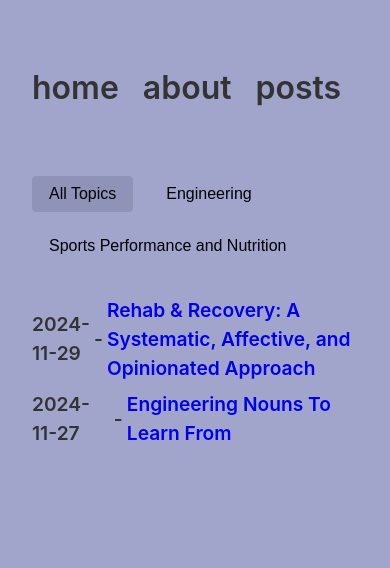
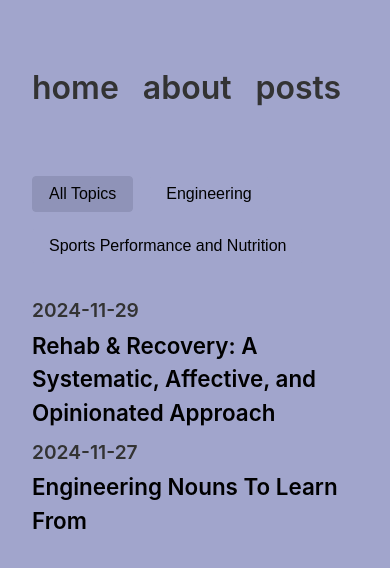
Before and after one commit to MaanasSathaye/msathaye.com, a React (Vite) app in the folder msathaye-console/: page /posts in a window 390 px wide. Shown: the top 568 px of the page. Built offline with nearby package versions, Linux system fonts and the light colour scheme.

Commit message:
mobile formatting on posts page

```diff
--- a/msathaye-console/src/css/Posts.css
+++ b/msathaye-console/src/css/Posts.css
@@ -27,13 +27,16 @@
 
 .post-line {
     display: flex;
-    align-items: center;
+    flex-wrap: wrap;
+    align-items: baseline;
     margin: 0.5rem 0;
     font-size: 1.2rem;
+    gap: 0.5rem;
 }
 
 .post-date {
     color: #333;
+    white-space: nowrap;
 }
 
 .separator {
@@ -44,37 +47,22 @@
 
 .post-title {
     text-decoration: none;
+    color: inherit;
+    flex: 1;
+    min-width: 200px;
 }
 
-.post-title:hover {
-    text-decoration: underline;
+@media (max-width: 768px) {
+    .post-line {
+        flex-direction: column;
+        gap: 0.25rem;
+    }
+
+    .separator {
+        display: none;
+    }
+
+    .post-title {
+        font-size: 1.4rem;
+    }
 }
-
-/* .post-content {
-    max-width: 800px;
-    margin: 0 auto;
-    line-height: 1.6;
-}
-
-.post-content h1 {
-    font-size: 2.5rem;
-    margin-bottom: 2rem;
-}
-
-.post-content h2 {
-    font-size: 1.8rem;
-    margin: 2rem 0 1rem;
-}
-
-.post-content p {
-    margin: 1rem 0;
-}
-
-.post-content ul {
-    margin: 1rem 0;
-    padding-left: 2rem;
-}
-
-.post-content li {
-    margin: 0.5rem 0;
-} */
```
